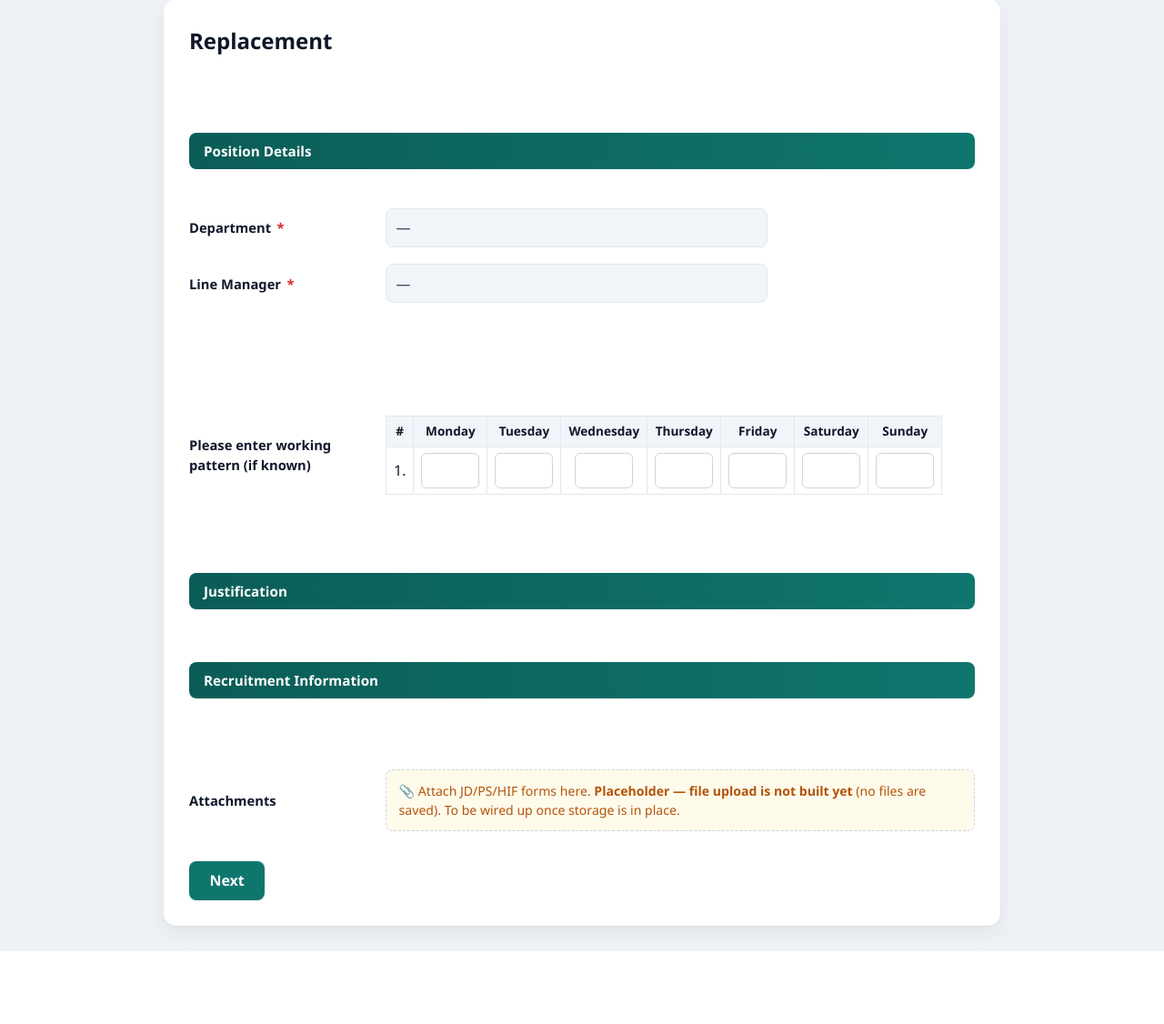
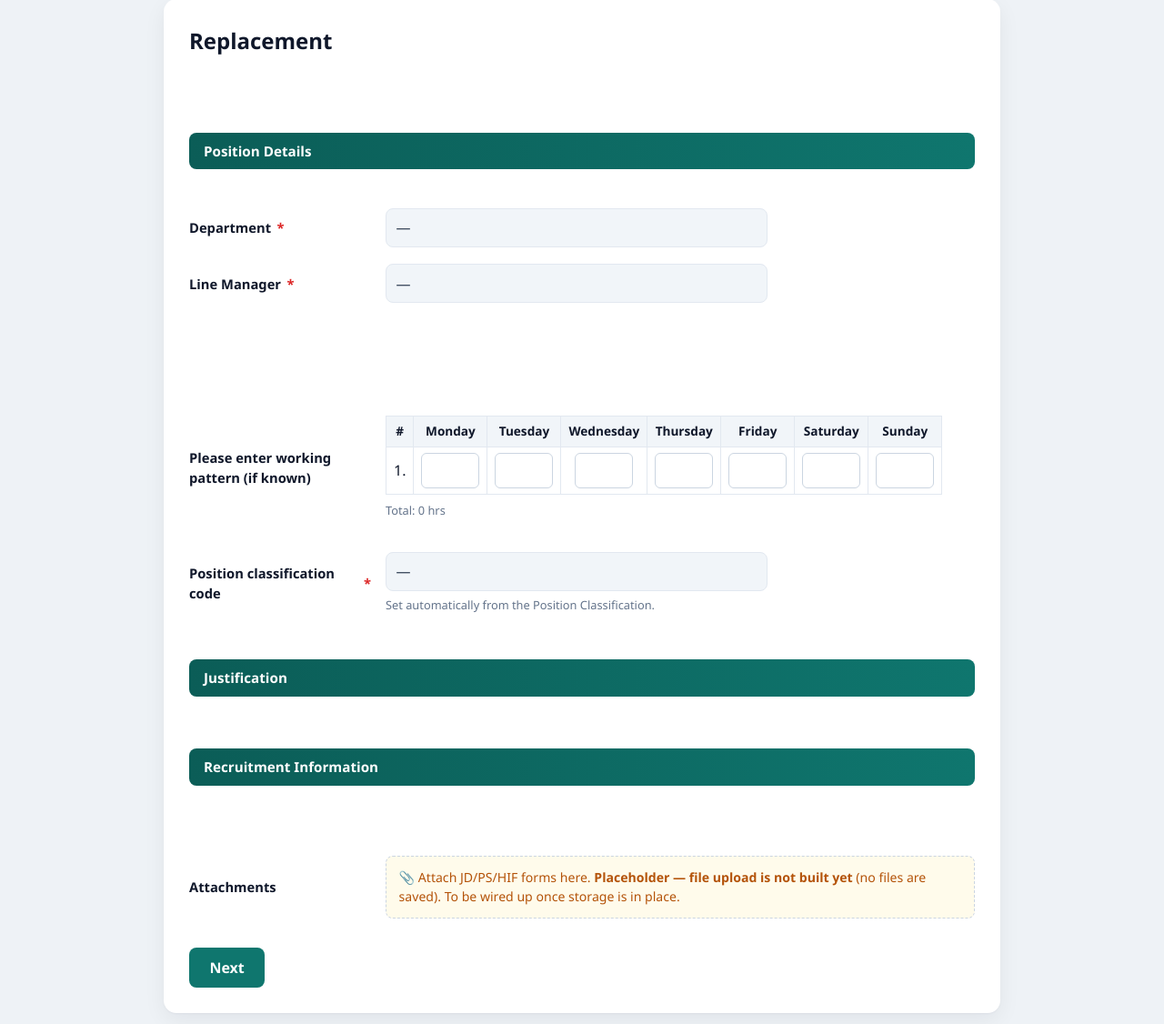
Before and after one commit to lstm-git/A2A, a Flask app: template templates/step_replacement.html in a window 1280 px wide. Shown: the part 89-1215 px from the top of the page at 91% size. Before the commit the page ends 1135 px from the top, so only its background shows below. Run offline with Flask 3, Linux system fonts and the light colour scheme; the template is opened without the code that fills it, so the values that code supplies are empty.

Commit message:
Choices added to replacement questions

```diff
--- a/app.py
+++ b/app.py
@@ -65,6 +65,13 @@ def step(step_id):
             answers["departmental_group"] = step_engine.group_for(
                 answers.get("department", ""))
 
+        # Position classification code is derived from the classification choice.
+        for f in current.fields:
+            if f["name"].endswith("_classification"):
+                answers[f["name"] + "_code"] = (
+                    step_engine.code_for_classification(
+                        answers.get(f["name"], "")))
+
         session.modified = True
 
         errors = validate_step(current, answers)
--- a/static/picker.js
+++ b/static/picker.js
@@ -11,6 +11,75 @@ document.querySelectorAll('.a2a-form input[type="number"]').forEach((el) => {
   el.addEventListener("input", () => {
     if (el.value.includes("-")) el.value = el.value.replace(/-/g, "");
   });
+});
+
+// Position classification -> code auto-fill, plus the "Other" clinical-duties
+// follow-up. Authoritative mapping lives in steps.py (CLASSIFICATION_CODES); this
+// copy only drives the live display before submit.
+const CLASSIFICATION_CODES = {
+  "Teaching Only": "40",
+  "Research Only": "41",
+  "Teaching & Research": "42",
+  Other: "43",
+};
+document.querySelectorAll('select[name$="_classification"]').forEach((sel) => {
+  const codeInput = document.querySelector('input[name="' + sel.name + '_code"]');
+  const codeDisplay = document.getElementById(sel.name + "_code_display");
+  const clinicalRow = document.getElementById(sel.name + "_clinical_row");
+  function sync() {
+    const code = CLASSIFICATION_CODES[sel.value] || "";
+    if (codeInput) codeInput.value = code;
+    if (codeDisplay) codeDisplay.textContent = code || "—";
+    if (clinicalRow) clinicalRow.hidden = sel.value !== "Other";
+  }
+  sel.addEventListener("change", sync);
+  sync();
+});
+
+// Working pattern: live total, and (where a weekly-hours field is named) require an
+// entered pattern to add up to that weekly total before the form can be submitted.
+document.querySelectorAll("[data-workpattern]").forEach((wrap) => {
+  const dayInputs = wrap.querySelectorAll('input[type="number"]');
+  const perWeekName = wrap.dataset.perweek;
+  const perWeek = perWeekName
+    ? document.querySelector('[name="' + perWeekName + '"]')
+    : null;
+  const note = wrap.querySelector(".wp-total");
+
+  function update() {
+    let total = 0;
+    let anyFilled = false;
+    dayInputs.forEach((i) => {
+      if (i.value !== "") anyFilled = true;
+      total += parseFloat(i.value) || 0;
+    });
+    const rounded = Math.round(total * 100) / 100;
+    let msg = "Total: " + rounded + " hrs";
+    let bad = false;
+    if (perWeek && perWeek.value !== "" && anyFilled) {
+      const target = parseFloat(perWeek.value) || 0;
+      if (rounded !== target) {
+        msg += " — must equal the weekly hours (" + target + ")";
+        bad = true;
+      } else {
+        msg += " — matches weekly hours";
+      }
+    }
+    if (note) {
+      note.textContent = msg;
+      note.classList.toggle("mismatch", bad);
+    }
+    // Block submit while the entered pattern doesn't match the weekly total.
+    dayInputs.forEach((i) =>
+      i.setCustomValidity(
+        bad ? "Working pattern must add up to the weekly hours." : ""
+      )
+    );
+  }
+
+  dayInputs.forEach((i) => i.addEventListener("input", update));
+  if (perWeek) perWeek.addEventListener("input", update);
+  update();
 });
 
 function initPicker(root) {
--- a/static/style.css
+++ b/static/style.css
@@ -324,6 +324,9 @@ main { padding: 1.75rem 1rem; }
   text-align: center;
 }
 
+.wp-total { margin-top: .5rem; }
+.wp-total.mismatch { color: var(--req); font-weight: 600; }
+
 .attach-placeholder {
   border: 1px dashed #cbd5e1;
   border-radius: 8px;
--- a/steps.py
+++ b/steps.py
@@ -142,6 +142,18 @@ PAYSCALES = [
 ]
 POSITION_CLASSIFICATIONS = [
     "Teaching Only", "Research Only", "Teaching & Research", "Other"]
+# Position classification code is derived from the classification choice.
+CLASSIFICATION_CODES = {
+    "Teaching Only": "40",
+    "Research Only": "41",
+    "Teaching & Research": "42",
+    "Other": "43",
+}
+
+
+def code_for_classification(value: str) -> str:
+    """Return the position classification code ('' if unknown)."""
+    return CLASSIFICATION_CODES.get(value, "")
 CONTRACT_BASES = ["Full-time (35 hours per week)", "Part-time"]
 YES_NO = ["Yes", "No"]
 WORK_PATTERN_DAYS = [
@@ -174,6 +186,10 @@ _new_position_fields = [
      "help": "Select the classification that applies to this position."},
     {"name": "np_classification_code", "label": "Position classification code",
      "type": "text", "required": True, "section": "Position Details"},
+    {"name": "np_clinical_duties",
+     "label": "Does this role include Clinical Duties?", "type": "radio",
+     "options": YES_NO, "section": "Position Details",
+     "show_when": ("np_classification", "Other")},
     {"name": "np_contract_basis", "label": "Contract Basis", "type": "select",
      "options": CONTRACT_BASES, "required": True, "section": "Position Details"},
     # Working pattern (np_hours_<day>) is rendered as a grid in the template.
@@ -245,6 +261,10 @@ _replacement_fields = [
      "help": "Select the classification that applies to this position."},
     {"name": "rp_classification_code", "label": "Position classification code",
      "type": "text", "required": True, "section": "Position Details"},
+    {"name": "rp_clinical_duties",
+     "label": "Does this role include Clinical Duties?", "type": "radio",
+     "options": YES_NO, "section": "Position Details",
+     "show_when": ("rp_classification", "Other")},
     {"name": "rp_child_contact",
      "label": "Does this role involve direct or indirect contact with children "
               "and/or vulnerable adults?",
--- a/templates/_form_macros.html
+++ b/templates/_form_macros.html
@@ -44,6 +44,27 @@
   </div>
 {% endmacro %}
 
+{# Read-only Position classification code, auto-filled from the classification.
+   `name` is the code field (e.g. np_classification_code). #}
+{% macro classification_code(name, answers) %}
+  <div class="form-row">
+    <label>Position classification code <span class="req">*</span></label>
+    <div class="control">
+      <div class="readonly-field" id="{{ name }}_display">{{ answers.get(name) or '—' }}</div>
+      <input type="hidden" name="{{ name }}" value="{{ answers.get(name, '') }}">
+      <p class="field-hint">Set automatically from the Position Classification.</p>
+    </div>
+  </div>
+{% endmacro %}
+
+{# Clinical-duties follow-up, shown only when the classification select = 'Other'. #}
+{% macro clinical_row(select_name, field_name, fields, answers) %}
+  <div id="{{ select_name }}_clinical_row"
+       {{ '' if answers.get(select_name) == 'Other' else 'hidden' }}>
+    {{ row(fields, field_name, answers) }}
+  </div>
+{% endmacro %}
+
 {# Read-only display row (used for fields carried over from an earlier page). #}
 {% macro readonly_row(label, value, required=True) %}
   <div class="form-row">
@@ -54,11 +75,14 @@
   </div>
 {% endmacro %}
 
-{# Mon-Sun hours grid. Field names are `<prefix>mon` ... `<prefix>sun`. #}
-{% macro workpattern(answers, prefix) %}
+{# Mon-Sun hours grid. Field names are `<prefix>mon` ... `<prefix>sun`.
+   Each day is capped at 12 hours. If `perweek` (a field name) is given, JS checks
+   the entered pattern sums to that weekly total. #}
+{% macro workpattern(answers, prefix, perweek='') %}
   {% set days = [('mon','Monday'), ('tue','Tuesday'), ('wed','Wednesday'),
                  ('thu','Thursday'), ('fri','Friday'), ('sat','Saturday'),
                  ('sun','Sunday')] %}
+  <div data-workpattern data-prefix="{{ prefix }}" data-perweek="{{ perweek }}">
     <table class="workpattern">
       <thead>
         <tr><th>#</th>{% for key, label in days %}<th>{{ label }}</th>{% endfor %}</tr>
@@ -68,12 +92,14 @@
           <td>1.</td>
           {% for key, label in days %}
             {% set fn = prefix ~ key %}
-          <td><input type="number" step="any" min="0" inputmode="decimal"
+            <td><input type="number" step="any" min="0" max="12" inputmode="decimal"
                        name="{{ fn }}" value="{{ answers.get(fn, '') }}"></td>
           {% endfor %}
         </tr>
       </tbody>
     </table>
+    <p class="wp-total field-hint"></p>
+  </div>
 {% endmacro %}
 
 {# Attachments placeholder row (no upload built yet). #}
--- a/templates/step_new_position.html
+++ b/templates/step_new_position.html
@@ -22,10 +22,11 @@
       {{ F.row(step.fields, 'np_grade', answers) }}
       {{ F.row(step.fields, 'np_spinal_point', answers) }}
       {{ F.row(step.fields, 'np_classification', answers) }}
-      {{ F.row(step.fields, 'np_classification_code', answers) }}
+      {{ F.classification_code('np_classification_code', answers) }}
+      {{ F.clinical_row('np_classification', 'np_clinical_duties', step.fields, answers) }}
       {{ F.row(step.fields, 'np_contract_basis', answers) }}
 
-      {# Working pattern — hours per day, Mon-Sun. #}
+      {# Working pattern — hours per day, Mon-Sun (each capped at 12h). #}
       <div class="form-row">
         <label>Please enter working pattern</label>
         <div class="control wide">{{ F.workpattern(answers, 'np_hours_') }}</div>
--- a/templates/step_replacement.html
+++ b/templates/step_replacement.html
@@ -26,14 +26,16 @@
       {{ F.row(step.fields, 'rp_location', answers) }}
       {{ F.row(step.fields, 'rp_hours_per_week', answers) }}
 
-      {# Working pattern — optional ("if known"). #}
+      {# Working pattern — optional ("if known"); each day capped at 12h and the
+         entered pattern must sum to the weekly hours above. #}
       <div class="form-row">
         <label>Please enter working pattern (if known)</label>
-        <div class="control wide">{{ F.workpattern(answers, 'rp_hours_') }}</div>
+        <div class="control wide">{{ F.workpattern(answers, 'rp_hours_', 'rp_hours_per_week') }}</div>
       </div>
 
       {{ F.row(step.fields, 'rp_classification', answers) }}
-      {{ F.row(step.fields, 'rp_classification_code', answers) }}
+      {{ F.classification_code('rp_classification_code', answers) }}
+      {{ F.clinical_row('rp_classification', 'rp_clinical_duties', step.fields, answers) }}
       {{ F.row(step.fields, 'rp_child_contact', answers) }}
 
       <div class="section-bar">Justification</div>
```
Also changed, not shown: DEVLOG.md (+15 -0 lines). Lines whose indentation alone changed are shown as unchanged.
